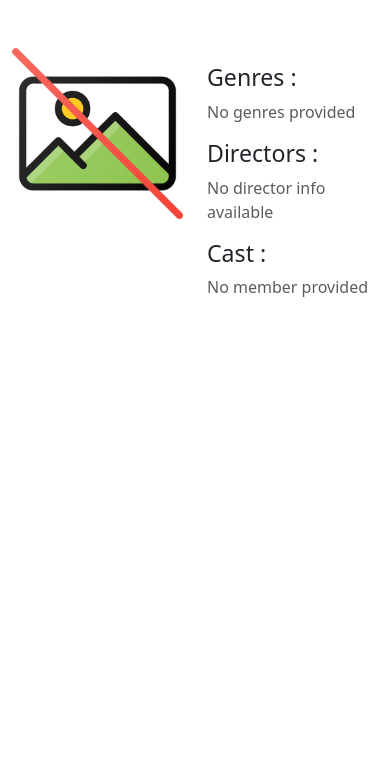
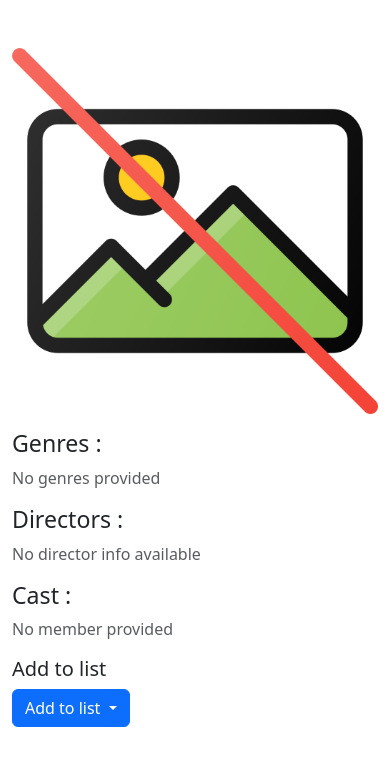
Before and after one commit to AbdellazizH/Movie_Spot, a Django app: page /movie/1 in a window 390 px wide. Shown: the part 56-822 px from the top of the page. Run offline with Django 5.2, Linux system fonts and the light colour scheme; a user stored in the database is signed in; data comes from the database, SQL or seed files in the repository; both versions use the stored data as it was after the commit; data that the repository does not hold is empty.

Commit message:
Heightth commit

```diff
--- a/movies/templates/movies/movie_detail.html
+++ b/movies/templates/movies/movie_detail.html
@@ -6,7 +6,7 @@
     <h1>{{ movie.title }}</h1>
     <h2 class="text-muted fw-light small">{{ movie.release_date }}</h2>
     <div class="row">
-      <div class="col">
+      <div class="col-md-4">
         <img src="{% if movie.poster_path %}
                       https://image.tmdb.org/t/p/original/{{ movie.poster_path }}
                   {% else %}
@@ -43,8 +43,36 @@
             <p class="text-muted">No member provided</p>
           {% endfor %}
         </ul>
+        {% if user.is_authenticated %}
+          <h5>Add to list</h5>
+        	{% if user_lists %}
+            <div class="dropdown">
+              <button class="btn btn-primary dropdown-toggle" type="button" data-bs-toggle="dropdown">
+                Add to list
+              </button>
+              <ul class="dropdown-menu">
+                {% for list in user_lists %}
+                  <li>
+                    <form
+                      hx-post="{% url 'add_to_list' list_id=list.id movie_id=movie.id movie_name=movie.title %}"
+                      hx-trigger="click"
+                      hx-target="#toast-container"
+                      hx-swap="beforeend"
+                    >
+                      {% csrf_token %}
+                      <button type="submit" class="dropdown-item">{{ list.name }}</button>
+                    </form>
+                  </li>
+                {% endfor %}
+              </ul>
+            </div>
 
+          {% else %}
+            <p>You do not have any list, <a href="{% url 'profile' %}">Create a list</a></p>
+        	{% endif %}
+        {% endif %}
       </div>
     </div>
   </div>
+  <div id="toast-container" class="position-fixed bottom-0 end-0 m-4"></div>
 {% endblock %}
--- a/movies/views.py
+++ b/movies/views.py
@@ -2,6 +2,7 @@ import requests
 from django.shortcuts import render
 from django.conf import settings
 
+from users.models import UserList
 
 API_KEY = settings.TMDB_API_KEY
 
@@ -51,6 +52,7 @@ def movie_detail(request, movie_id):
     movie_detail_url = f"https://api.themoviedb.org/3/movie/{movie_id}?api_key={API_KEY}"
     movie_credits_url = f"https://api.themoviedb.org/3/movie/{movie_id}/credits?api_key={API_KEY}"
     error_message = ""
+    user_lists = UserList.objects.filter(user=request.user) if request.user.is_authenticated else None
 
     try:
         movie_detail_response = requests.get(movie_detail_url)
@@ -70,6 +72,6 @@ def movie_detail(request, movie_id):
         credits_data = []
         error_message = "Something went wrong !"
 
-    context = {"movie": movie_data, "error_message": error_message, "credits": credits_data}
+    context = {"movie": movie_data, "error_message": error_message, "credits": credits_data, "user_lists": user_lists}
 
     return render(request, "movies/movie_detail.html", context)
--- a/users/urls.py
+++ b/users/urls.py
@@ -1,7 +1,7 @@
 from django.urls import path
 
 from movies import views
-from .views import Login, RegisterUser, Logout, profile, create_list, delete_list
+from .views import Login, RegisterUser, Logout, profile, create_list, delete_list, add_to_list
 
 urlpatterns = [
     path('login/', Login.as_view(), name='login'),
@@ -10,4 +10,5 @@ urlpatterns = [
     path('profile/', profile, name='profile'),
     path('create_list/', create_list, name='create_list'),
     path('delete_list/<int:list_id>', delete_list, name='delete_list'),
+    path('lists/<int:list_id>/add/<int:movie_id>/<str:movie_name>', add_to_list, name='add_to_list'),
 ]
```
Also changed, not shown: users/templates/users/toasts/_confirmation_toast.html (added, +11 -0 lines), users/views.py (+17 -1 lines), db.sqlite3.
